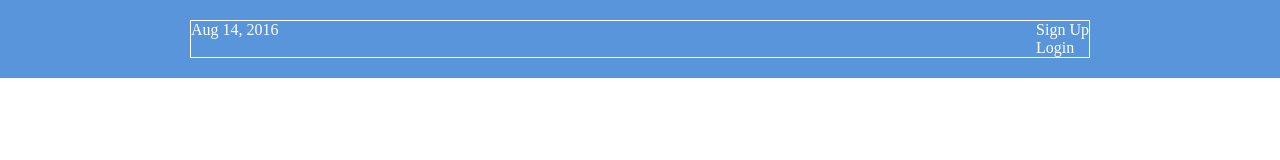
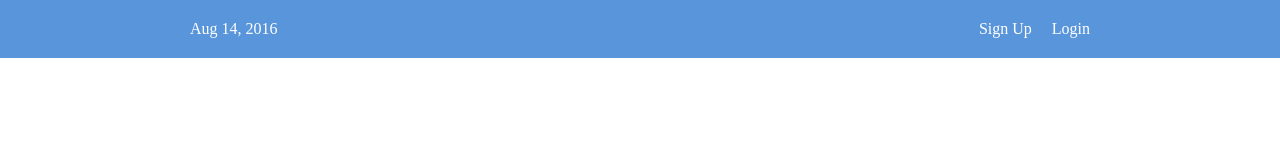
Before and after one commit to ToddMurphy92/itetc-websites, a plain HTML site: page flexbox/flexbox.html in a window 1280 px wide. Drawn offline with Linux system fonts and the light colour scheme.

Commit message:
Removed white boarders

```diff
--- a/flexbox/styles.css
+++ b/flexbox/styles.css
@@ -13,8 +13,16 @@
 }
 
 .menu {
-  border: 1px solid #fff;  /* For debugging */
   width: 900px;
   display: flex;
   justify-content: space-between;
 }
+
+.links {
+  display: flex;
+  justify-content: flex-end;
+}
+
+.login {
+  margin-left: 20px;
+}
```
